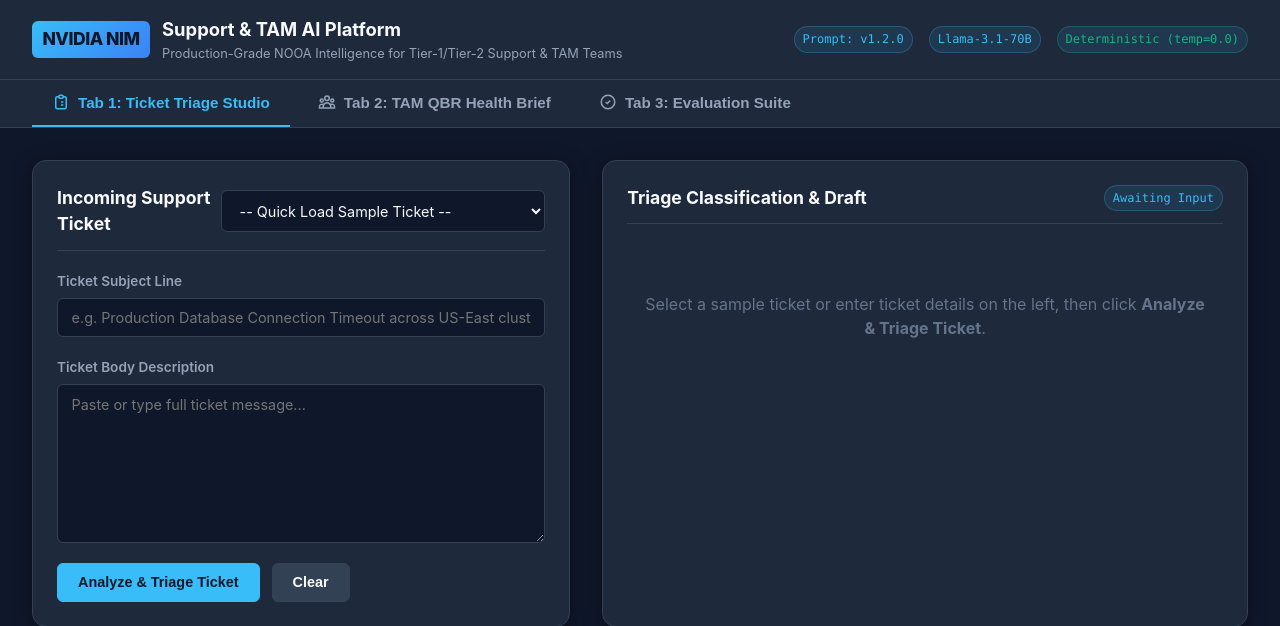
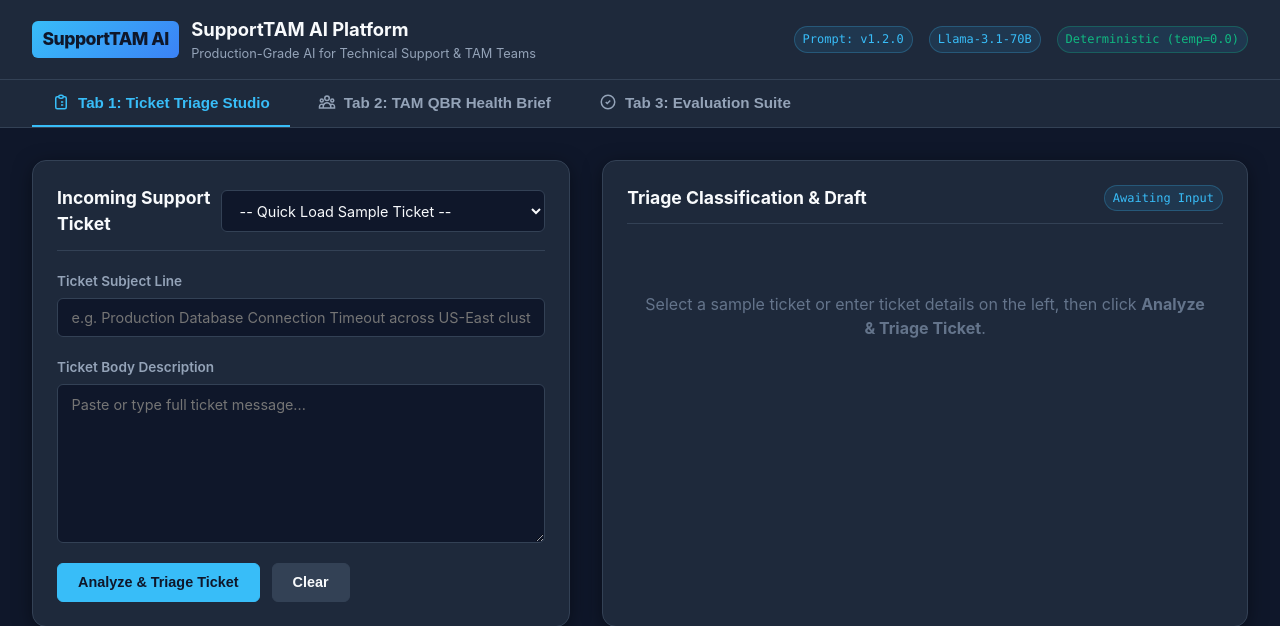
Before and after one commit to suyash1574/suyash-zycus-assignment, a FastAPI app: page / in a window 1280 px wide. Shown: the top 626 px of the page. Run offline with FastAPI, Linux system fonts and the light colour scheme.

Commit message:
feat: rename project to SupportTAM AI Platform (Production-Grade AI for Technical Support & TAM Teams)

```diff
--- a/main.py
+++ b/main.py
@@ -28,7 +28,7 @@ logging.basicConfig(level=logging.INFO, format="%(asctime)s [%(levelname)s] %(na
 logger = logging.getLogger("main")
 
 app = FastAPI(
-    title="Support & TAM AI Platform",
+    title="SupportTAM AI Platform (Production-Grade AI for Technical Support & TAM Teams)",
     description="Production-Grade AI for Technical Support & TAM Teams powered by NVIDIA NIM & NOOA Architecture",
     version="1.0.0"
 )
--- a/templates/index.html
+++ b/templates/index.html
@@ -3,7 +3,7 @@
 <head>
   <meta charset="UTF-8">
   <meta name="viewport" content="width=device-width, initial-scale=1.0">
-  <title>Support & TAM AI Platform | Production-Grade NVIDIA NIM Agent Studio</title>
+  <title>SupportTAM AI Platform (Production-Grade AI for Technical Support & TAM Teams)</title>
   <link rel="stylesheet" href="/static/css/style.css">
 </head>
 <body>
@@ -11,10 +11,10 @@
   <!-- Top Navigation Header -->
   <header class="header">
     <div class="header-brand">
-      <div class="logo-badge">NVIDIA NIM</div>
+      <div class="logo-badge">SupportTAM AI</div>
       <div class="header-title">
-        <h1>Support & TAM AI Platform</h1>
-        <p>Production-Grade NOOA Intelligence for Tier-1/Tier-2 Support & TAM Teams</p>
+        <h1>SupportTAM AI Platform</h1>
+        <p>Production-Grade AI for Technical Support & TAM Teams</p>
       </div>
     </div>
     <div class="header-meta">
```
Also changed, not shown: tests/test_api.py (+1 -1 lines), README.md.
